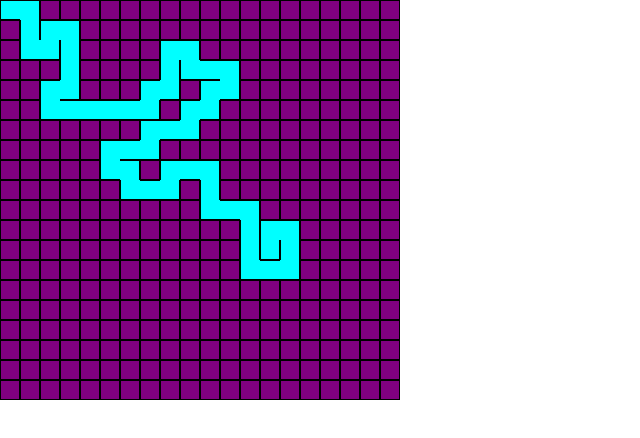
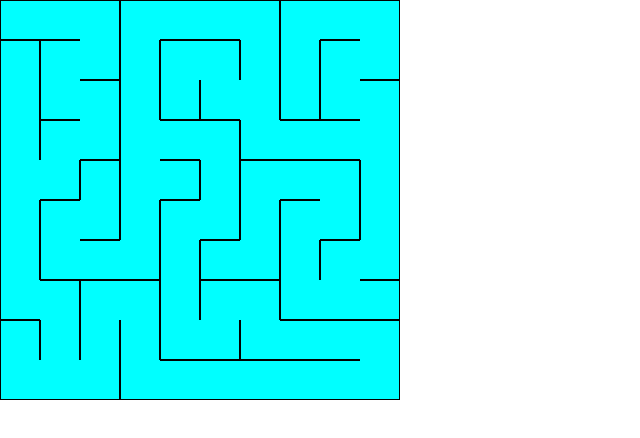
Before and after one commit to nikolajjuuel/maze, a React (Create React App) app in the folder react/: page / in a window 1280 px wide. Shown: the top 438 px of the page, without its empty margins (0-640 px from the left). Built offline with nearby package versions, Linux system fonts and the light colour scheme.

Commit message:
addtional styling

```diff
--- a/react/src/App.scss
+++ b/react/src/App.scss
@@ -22,8 +22,8 @@
 
 .cell {
   background-color: purple;
-  height: 5%;
-  width: 5%;
+  height: 10%;
+  width: 10%;
 }
 
 .top{
--- a/react/src/Board.jsx
+++ b/react/src/Board.jsx
@@ -9,6 +9,8 @@ function Cell(x, y) {
     this.visited = false;
 }
 
+
+//set styles with css
 const draw = (arr) => arr.map((elms) => {
     const { top, right, bottom, left, visited } = elms;
     const styles = [];
@@ -35,6 +37,7 @@ const draw = (arr) => arr.map((elms) => {
     )
 })
 
+
 function visited(cell) {
     cell.visited = true;
 }
@@ -50,29 +53,27 @@ function removeWalls(current, next) {
     const x = current.x - next.x;
     const y = current.y - next.y;
 
-    console.log('current x, next, x',current.x,  next.x);
-    console.log('x',x);
-
-    if( x === -1) {
+    if (x === -1) {
         current.bottom = false;
         next.top = false;
     }
-    if( x === 1) {
+    if (x === 1) {
         current.top = false;
         next.bottom = false;
     }
 
-    if( y === 1) {
+    if (y === 1) {
         current.left = false;
         next.right = false;
     }
-    if( y === -1) {
+    if (y === -1) {
         current.right = false;
         next.left = false;
     }
 
 };
 
+const stack = [];
 
 const checkNeighbour = (cell, grid, colums) => {
     visited(cell);
@@ -100,9 +101,14 @@ const checkNeighbour = (cell, grid, colums) => {
 
     if (neighbours.length > 0) {
         const randomNeighbour = Math.floor(Math.random() * neighbours.length);
+
+        stack.push(cell);
         removeWalls(cell, neighbours[randomNeighbour]);
         checkNeighbour(neighbours[randomNeighbour], grid, colums);
-    } else {
+    } else if (stack.length > 0) {
+        checkNeighbour(stack.pop(), grid, colums);
+    }
+    else {
         return undefined;
     }
 }
@@ -111,7 +117,7 @@ const checkNeighbour = (cell, grid, colums) => {
 
 export default function Board(props) {
     const { size } = props;
-    const width = 20;
+    const width = 40;
     const colums = Math.floor(size / width);
     const rows = Math.floor(size / width);
     const grid = [];
```
